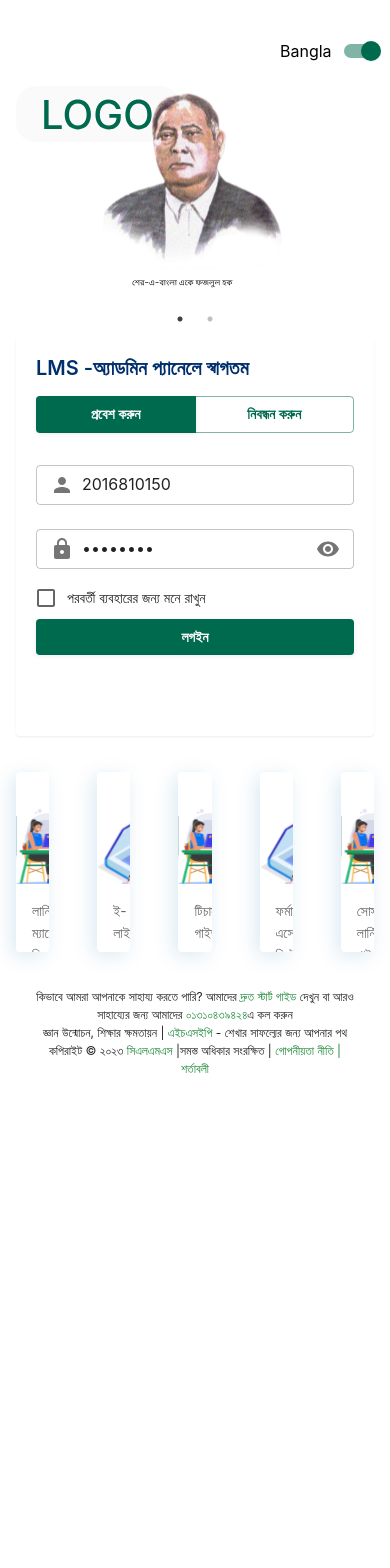
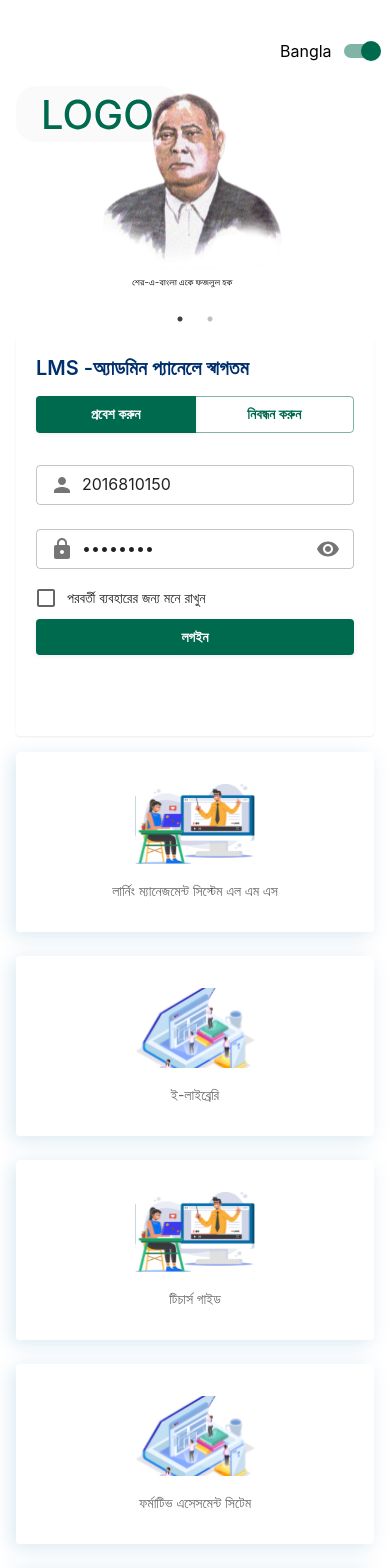
Before and after one commit to affan-habib/admin-panel, a React (Create React App) app: page /login in a window 390 px wide. Shown: the top 1568 px of the page. Before the commit the page ends 1098 px from the top, so only its background shows below. Built offline with nearby package versions, Linux system fonts and the light colour scheme.

Commit message:
make login page responsive

```diff
--- a/src/views/auth/FooterContainer.tsx
+++ b/src/views/auth/FooterContainer.tsx
@@ -1,4 +1,4 @@
-import { Stack, Card, CardContent, CardMedia, Typography } from '@mui/material';
+import { Grid, Card, CardContent, CardMedia, Typography } from '@mui/material';
 import image1 from '../../assets/learningManagement.svg';
 import image2 from '../../assets/eLibrary.svg';
 import image3 from '../../assets/teachersGuide.svg';
@@ -7,13 +7,13 @@ import { useTranslation } from 'react-i18next';
 const FooterContainer: React.FC = () => {
   const { t } = useTranslation();
   const cardStyle = {
-    width: '213px',
+    // width: '213px',
     height: '180px',
     boxShadow: '-4px 4px 20px 0px rgba(7, 109, 171, 0.15)',
-    transition: 'transform 0.3s, background-color 0.3s', // Add background-color to the transition
+    transition: 'transform 0.3s, background-color 0.3s',
     '&:hover': {
       transform: 'scale(1.05)',
-      backgroundColor: '#e0f7fa', // Change this color to your desired hover color
+      backgroundColor: '#e0f7fa',
     },
   };
 
@@ -26,9 +26,10 @@ const FooterContainer: React.FC = () => {
   ];
 
   return (
-    <Stack direction={'row'} justifyContent={'space-between'} spacing={6} mt="20px">
+    <Grid container spacing={{ xs: 3, md: 2 }} mt="20px">
       {cardData.map((card, index) => (
-        <Card key={index} sx={cardStyle}>
+        <Grid item key={index} xs={12} md={2.4} sm={6}>
+          <Card sx={cardStyle}>
             <CardMedia
               component="img"
               alt={card.title}
@@ -46,8 +47,9 @@ const FooterContainer: React.FC = () => {
               </Typography>
             </CardContent>
           </Card>
+        </Grid>
       ))}
-    </Stack>
+    </Grid>
   );
 };
 
```
Lines whose indentation alone changed are shown as unchanged.
